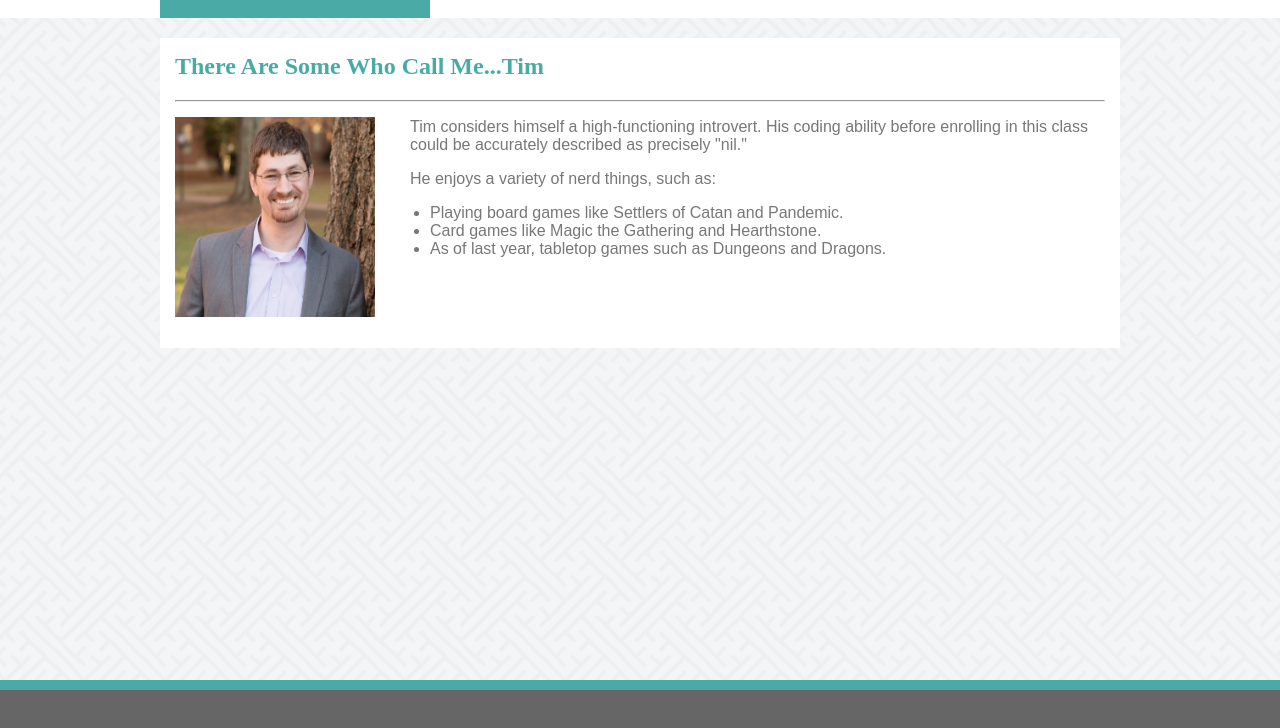
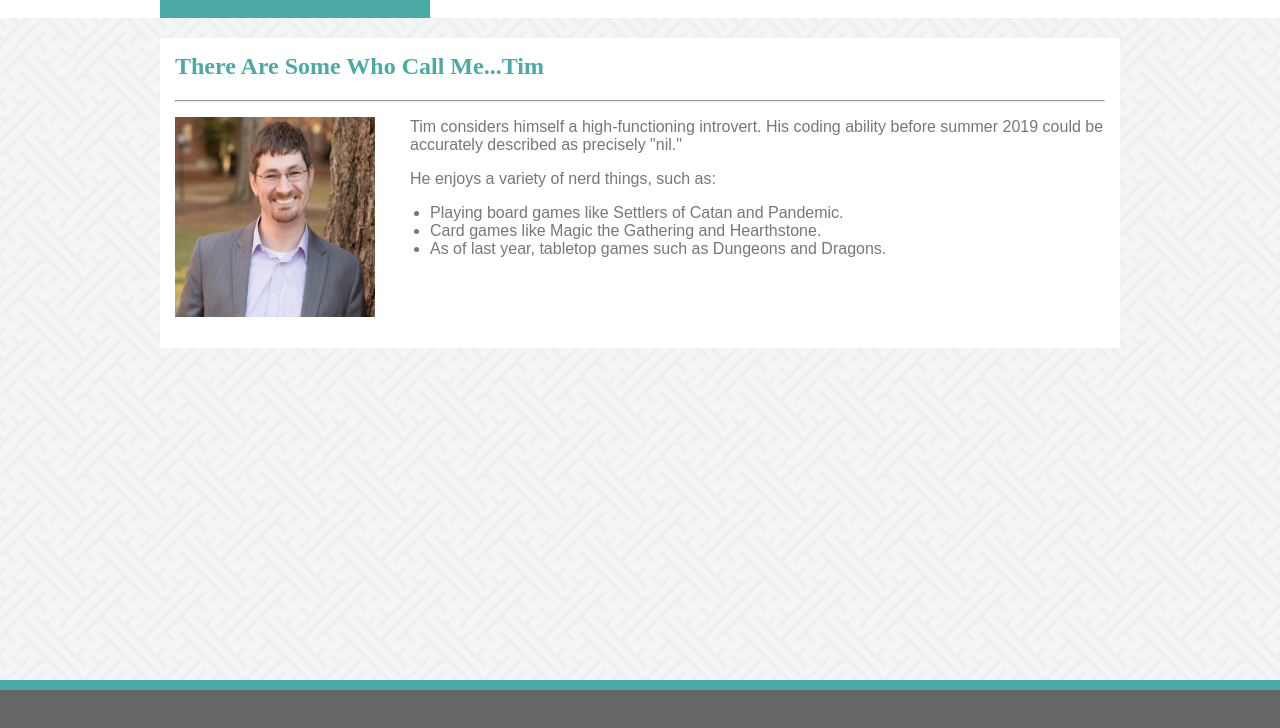
Before and after one commit to Tim1986/Responsive-Portfolio, a plain HTML site: page index.html in a window 1280 px wide. Shown: the part 60-788 px from the top of the page. Drawn offline with Linux system fonts and the light colour scheme.

Commit message:
adjusted bio language

```diff
--- a/index.html
+++ b/index.html
@@ -28,7 +28,7 @@
 
         <img class="mainpic" src="assets/images/44 shrunk3.jpg" alt="Tim looking dashing">
 
-        <p class="words">Tim considers himself a high-functioning introvert. His coding ability before enrolling in this class could be accurately described as precisely "nil."</p>
+        <p class="words">Tim considers himself a high-functioning introvert. His coding ability before summer 2019 could be accurately described as precisely "nil."</p>
 
         <p class="words">He enjoys a variety of nerd things, such as:</p>
 
```
